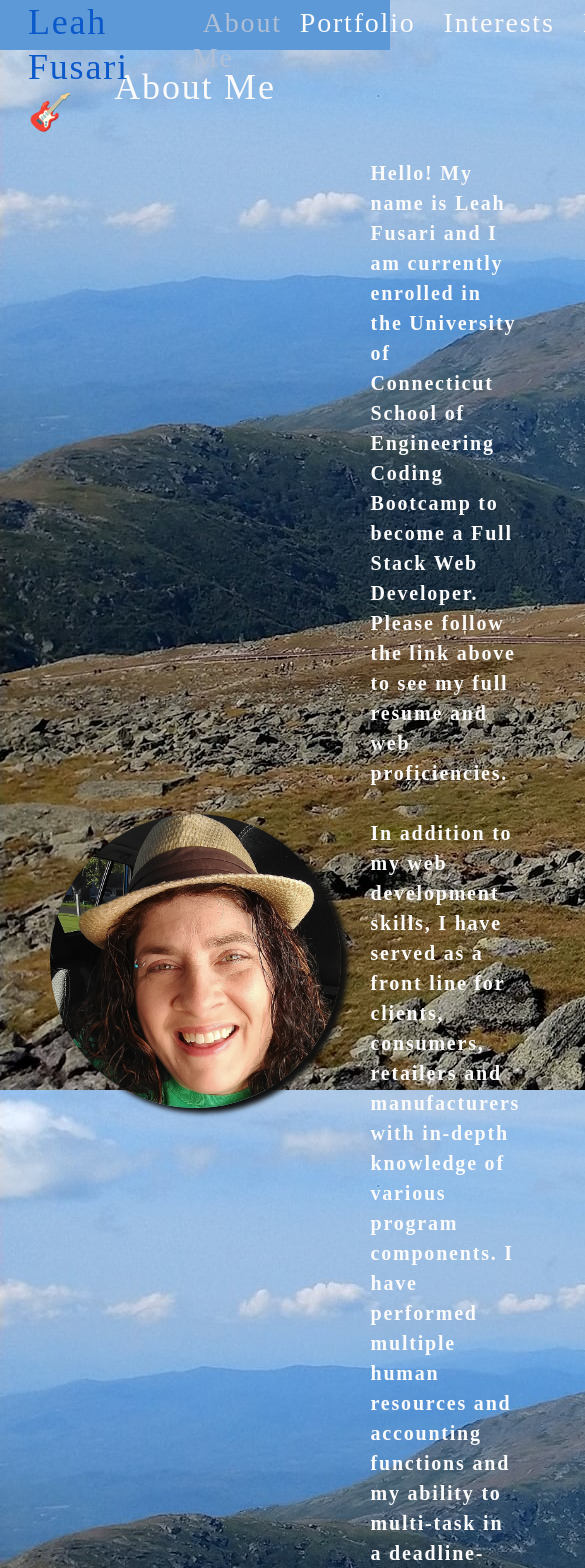
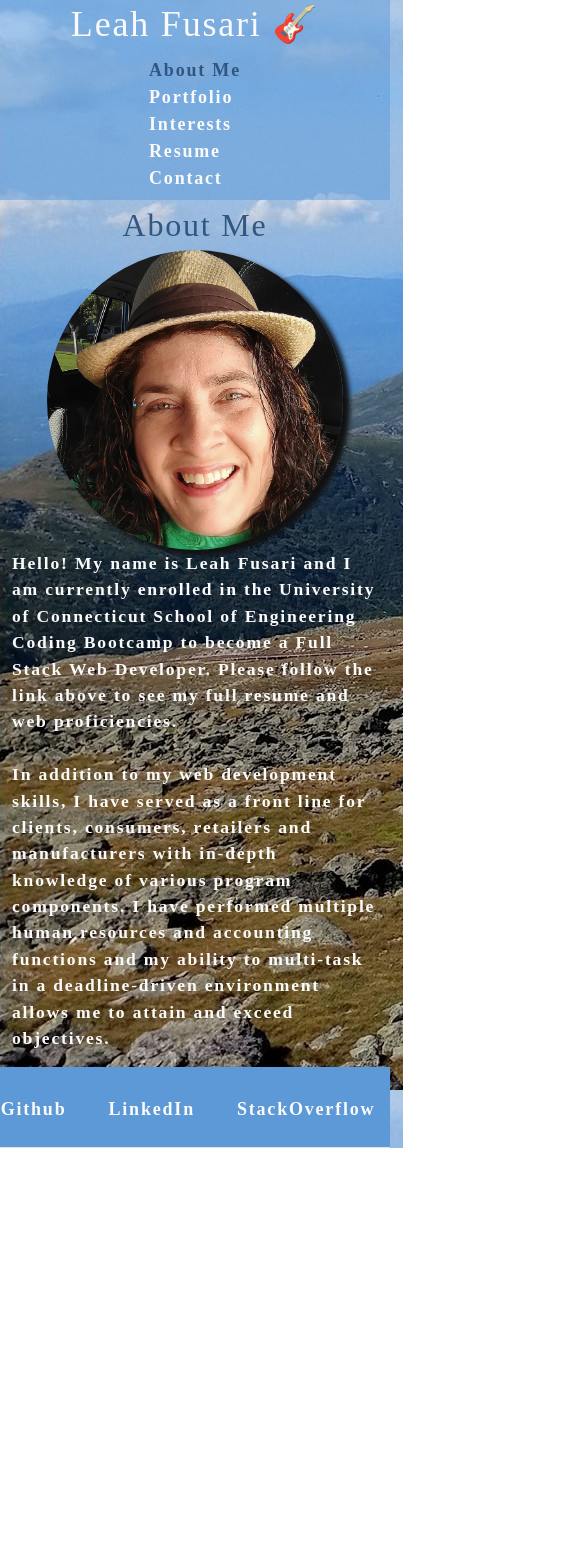
Before and after one commit to LeahFusari/leah-fusari-portfolio, a React (Create React App) app: page / in a window 390 px wide. Shown: the top 1568 px of the page, 585 px wide, since content can reach past the window. After the commit the page ends 1148 px from the top, so only its background shows below. Built offline with nearby package versions, Linux system fonts and the light colour scheme.

Commit message:
more styling and mobile responsive

```diff
--- a/src/App.js
+++ b/src/App.js
@@ -34,12 +34,9 @@ function App() {
         setCurrentCategory={setCurrentCategory}
         currentCategory={currentCategory}
       />
-
-      <main>
         <div>
           <View currentCategory={currentCategory}></View>
         </div>
-      </main>
       <Footer />
     </div>
   );
--- a/src/components/About/index.js
+++ b/src/components/About/index.js
@@ -1,24 +1,39 @@
 import React from 'react';
 import profileImage from "../../assets/images/LeahProfilePic.jpg";
 
-
 function About() {
-    return (
-      <div>
-        <h1 className="view-name">About Me</h1>
-      <section className="my-5">
-
-        <img src={profileImage} className=" p-img my-2" alt="cover" />
-        <div id= "about-text" className="container-md">
+  return (
+    //CSS this div margin-top: 30px?
+    <div className="container">
+      <div className="row">
+        <div className="about-section col-sm-12">
+          <h2 className='view-name'>About Me</h2>
+          <img className="p-img" src={profileImage} alt="cover" />
           <p>Hello!  My name is Leah Fusari and I am currently enrolled in the University of Connecticut School of Engineering Coding Bootcamp to become a Full Stack Web Developer.  Please follow the link above to see my full resume and web proficiencies.
             <br></br> <br></br>
             In addition to my web development skills, I have served as a front line for clients, consumers, retailers and manufacturers with in-depth knowledge of various program components. I have performed multiple human resources and accounting functions and my ability to multi-task in a deadline-driven environment allows me to attain and exceed objectives.
-
           </p>
         </div>
-      </section>
       </div>
-    );
-  }
+    </div>
+  );
+}
 
-  export default About;
+// function About() {
+//     return (
+//       <div>
+//         <h1 className="view-name">About Me</h1>
+//       <section className="my-5">
+//         <img src={profileImage} className="my-2" alt="cover" />
+//         <div id= "about-text" className="container-md">
+//           <p>Hello!  My name is Leah Fusari and I am currently enrolled in the University of Connecticut School of Engineering Coding Bootcamp to become a Full Stack Web Developer.  Please follow the link above to see my full resume and web proficiencies.
+//             <br></br> <br></br>
+//             In addition to my web development skills, I have served as a front line for clients, consumers, retailers and manufacturers with in-depth knowledge of various program components. I have performed multiple human resources and accounting functions and my ability to multi-task in a deadline-driven environment allows me to attain and exceed objectives.
+//           </p>
+//         </div>
+//       </section>
+//       </div>
+//     );
+//   }
+
+export default About;
--- a/src/components/Contact/index.js
+++ b/src/components/Contact/index.js
@@ -1,5 +1,4 @@
 import React, { useState } from 'react';
-
 import { validateEmail } from '../../utils/helpers';
 
 function ContactForm() {
@@ -35,27 +34,29 @@ function ContactForm() {
 
   return (
     <section>
-      <h1 data-testid="h1tag">Contact me</h1>
+      <h1 className='view-name'>Contact me</h1>
+      <container className="form-container">
       <form id="contact-form" onSubmit={handleSubmit}>
-        <div>
-          <label htmlFor="name">Name:</label>
-          <input type="text" name="name" defaultValue={name} onBlur={handleChange} />
+        <div className="form-outline mb-4">
+          <label className="form-label" htmlFor="name">Name:</label>
+          <input className="form-control" type="text" name="name" defaultValue={name} onBlur={handleChange} />
         </div>
-        <div>
-          <label htmlFor="email">Email address:</label>
-          <input type="email" name="email" defaultValue={email} onBlur={handleChange} />
+        <div className="form-outline mb-4">
+          <label className="form-label" htmlFor="email">Email address:</label>
+          <input className="form-control" type="email" name="email" defaultValue={email} onBlur={handleChange} />
         </div>
-        <div>
-          <label htmlFor="message">Message:</label>
-          <textarea name="message" rows="5" defaultValue={message} onBlur={handleChange} />
+        <div className="form-outline mb-4">
+          <label className="form-label" htmlFor="message">Message:</label>
+          <textarea className="form-control" name="message" rows="5" defaultValue={message} onBlur={handleChange} />
         </div>
         {errorMessage && (
           <div>
             <p className="error-text">{errorMessage}</p>
           </div>
         )}
-        <button data-testid="button" type="submit">Submit</button>
+        <button className="btn btn-primary btn-block mb-4" type="submit">Submit</button>
       </form>
+      </container>
     </section>
   );
 }
--- a/src/components/Footer/index.js
+++ b/src/components/Footer/index.js
@@ -2,17 +2,35 @@ import React from 'react';
 
 function Footer() {
   return (
-      <footer>
-      <div>
-          <h4>Thank you for visiting! Please check out my links!</h4>
+    <footer className="text-center text-lg-start">
+      <div className="d-flex justify-content-center justify-content-lg-between p-4 border-bottom">
+        <div class="me-5 d-none d-lg-block">
+          <span>Thank you for visiting.  Please click the links for more info.</span>
         </div>
+
         <div className='foot-anchor-container'>
-        <a href= "https://github.com/LeahFusari" target="_blank" rel="noreferrer">Github</a>
-        <a href= "https://www.linkedin.com/in/leah-fusari-79b35821b/" target="_blank" rel="noreferrer">LinkedIn</a>
-        <a href= "https://stackoverflow.com/users/18217848/leah-fusari" target="_blank" rel="noreferrer">StackOverflow</a>
+          <a className="me-4" href="https://github.com/LeahFusari" target="_blank" rel="noreferrer">Github</a>
+          <a className="me-4" href="https://www.linkedin.com/in/leah-fusari-79b35821b/" target="_blank" rel="noreferrer">LinkedIn</a>
+          <a className="me-4" href="https://stackoverflow.com/users/18217848/leah-fusari" target="_blank" rel="noreferrer">StackOverflow</a>
+        </div>
       </div>
     </footer>
   );
 }
 
+// function Footer() {
+//   return (
+//     <footer>
+//     <div>
+//         <h4>Thank you for visiting! Please check out my links!</h4>
+//     </div>
+//     <div className='foot-anchor-container'>
+//       <a href= "https://github.com/LeahFusari" target="_blank" rel="noreferrer">Github</a>
+//       <a href= "https://www.linkedin.com/in/leah-fusari-79b35821b/" target="_blank" rel="noreferrer">LinkedIn</a>
+//       <a href= "https://stackoverflow.com/users/18217848/leah-fusari" target="_blank" rel="noreferrer">StackOverflow</a>
+//     </div>
+//     </footer>
+//   );
+// }
+
 export default Footer;
--- a/src/components/Header/index.js
+++ b/src/components/Header/index.js
@@ -3,22 +3,38 @@ import Nav from '../Nav';
 
 function Header(props) {
   console.log(props)
+
   return (
     <header >
-    <div className='header-div d-flex flex-row'>
+     <div className='header-content container-fluid'>
        <a href="/">
          <h1 className= "my-name">Leah Fusari 🎸</h1>
        </a>
-      <h3>
        <Nav
          categories={props.categories}
          setCurrentCategory={props.setCurrentCategory}
          currentCategory={props.currentCategory}
          />
-        </h3>
      </div>
      </header>
    );
+
+  // return (
+  //  <header >
+  //   <div className='header-div d-flex flex-row'>
+  //     <a href="/">
+  //       <h1 className= "my-name">Leah Fusari 🎸</h1>
+  //     </a>
+  //     <h3>
+  //     <Nav
+  //       categories={props.categories}
+  //       setCurrentCategory={props.setCurrentCategory}
+  //       currentCategory={props.currentCategory}
+  //       />
+  //       </h3>
+  //   </div>
+  //   </header>
+  // );
 }
 
 export default Header;
--- a/src/components/Nav/index.js
+++ b/src/components/Nav/index.js
@@ -13,11 +13,11 @@ function Nav(props) {
   }, [currentCategory]);
 
   return (
-            <nav>
-                <ul className="d-flex flex-row">
+    <nav className="navbar navbar-expand-sm navbar-dark">
+      <div>
+        <ul className="navbar-nav">
           {categories.map((category) => (
-                        <li className={`mx-1 ${
-                            currentCategory.name === category.name && 'navActive'
+            <li className={`nav-item ${currentCategory.name === category.name && 'navActive'
               }`} key={category.name}>
               <span
                 onClick={() => {
@@ -29,8 +29,29 @@ function Nav(props) {
             </li>
           ))}
         </ul>
+      </div>
     </nav>
   );
+
+  // return (
+  //         <nav>
+  //             <ul className="d-flex flex-row">
+  //                 {categories.map((category) => (
+  //                     <li className={`mx-1 ${
+  //                         currentCategory.name === category.name && 'navActive'
+  //                         }`} key={category.name}>
+  //                       <span
+  //                         onClick={() => {
+  //                           setCurrentCategory(category)
+  //                         }}
+  //                       >
+  //                         {capitalizeFirstLetter(category.name)}
+  //                       </span>
+  //                     </li>
+  //                 ))}
+  //             </ul>
+  //         </nav>
+  // );
 }
 
 export default Nav;
--- a/src/components/PhotoList/index.js
+++ b/src/components/PhotoList/index.js
@@ -91,7 +91,7 @@ const PhotoList = ({ category }) => {
   console.log(currentPhotos)
   console.log(category)
   return (
-    <div>
+    <div container-sm>
       <div className="photo-box d-flex flex-row flex-wrap">
         {currentPhotos.map((image, i) => {
           const { filename, name, description, url } = image //destructuring
--- a/src/index.css
+++ b/src/index.css
@@ -1,11 +1,12 @@
-main {
+/* main {
   margin: 0 auto;
   max-width: 90%;
   padding: 10px 30px;
-}
+} */
 
 :root {
-  --sky: #5d99d7;
+  --sky: rgb(93, 153, 215);
+  --sky-fade: rgb(93, 153, 215, 0.5);
   --secondary: #afbfd6;
   --tertiary-fade: rgb(48, 87, 130, 0.6);
   --tertiary: rgb(48, 87, 130);
@@ -20,6 +21,10 @@ main {
 
 * {
   box-sizing: border-box;
+}
+
+.root{
+  width: 100%;
 }
 
 html,
@@ -38,6 +43,7 @@ body {
   color: var(--light);
   font-family: "Poiret One", cursive;
   background-image: url(./assets/images/White-Mountains.jpg);
+
 }
 
 h1,
@@ -91,7 +97,7 @@ a {
 } */
 
 header {
-  background-color: var(--sky);
+  background-color: var(--sky-fade);
   position: -webkit-sticky;
   position: sticky;
   top: 0;
@@ -100,11 +106,12 @@ header {
 
 header a {
   color: var(--light);
-  padding: 15px;
 }
 
 .view-name {
   text-align: center;
+  width: 100%;
+  color: var(--tertiary)
 }
 
 button {
@@ -132,6 +139,7 @@ img {
   max-width: 400px;
   height: 300px;
   box-shadow: 7px 5px 5px var(--darker);
+
 }
 .photo-box{
   justify-content: space-evenly;
@@ -151,6 +159,8 @@ img {
 
 nav {
   margin: 0px;
+  width: fit-content;
+
 }
 
 span {
@@ -162,7 +172,16 @@ span {
 }
 
 form {
-  width: 40%;
+  width: 30%;
+}
+
+.form-container{
+  display: flex;
+  justify-content: center;
+}
+
+.error-text{
+  color: var(--error);
 }
 
 input {
@@ -213,7 +232,7 @@ textarea {
   justify-content: flex-end;
 } */
 
-.mx-1 {
+/* .mx-1 {
   margin-right: var(--spacing-one);
   margin-left: var(--spacing-one);
 }
@@ -262,6 +281,10 @@ textarea {
 .py-2 {
   padding-top: var(--spacing-two);
   padding-bottom: var(--spacing-two);
+} */
+
+.me-4:hover {
+color: var(--tertiary);
 }
 
 .description {
@@ -276,11 +299,12 @@ textarea {
   bottom: 45px;
   left: 16px;
   background-color: var(--tertiary-fade);
-  max-width: 300px;
+  max-width: 400px;
   height: 75px;
   overflow: hidden;
   font-size: 15px;
   color: var(--light);
+  border-top-right-radius: 15%;
 }
 
 .label:hover,
@@ -350,7 +374,7 @@ a {
 }
 
 .navActive {
-  color: var(--secondary);
+  color: var(--tertiary);
 }
 
 #about-text {
@@ -360,15 +384,19 @@ a {
 #about-text p{
   font-size: 20px;
 }
+
+.about-section, .header-content{
+  display: flex;
+  flex-direction: column;
+  align-items: center;
+}
 .p-img {
   border-radius: 50%;
 }
 
 footer{
-  display: flex;
-  flex-direction: row;
-  justify-content: space-evenly;
   background-color: var(--sky);
+  color: var(--light);
 }
 
 .foot-anchor-container {
```
Also changed, not shown: src/components/View/index.js (+27 -0 lines). Lines whose indentation alone changed are shown as unchanged.
